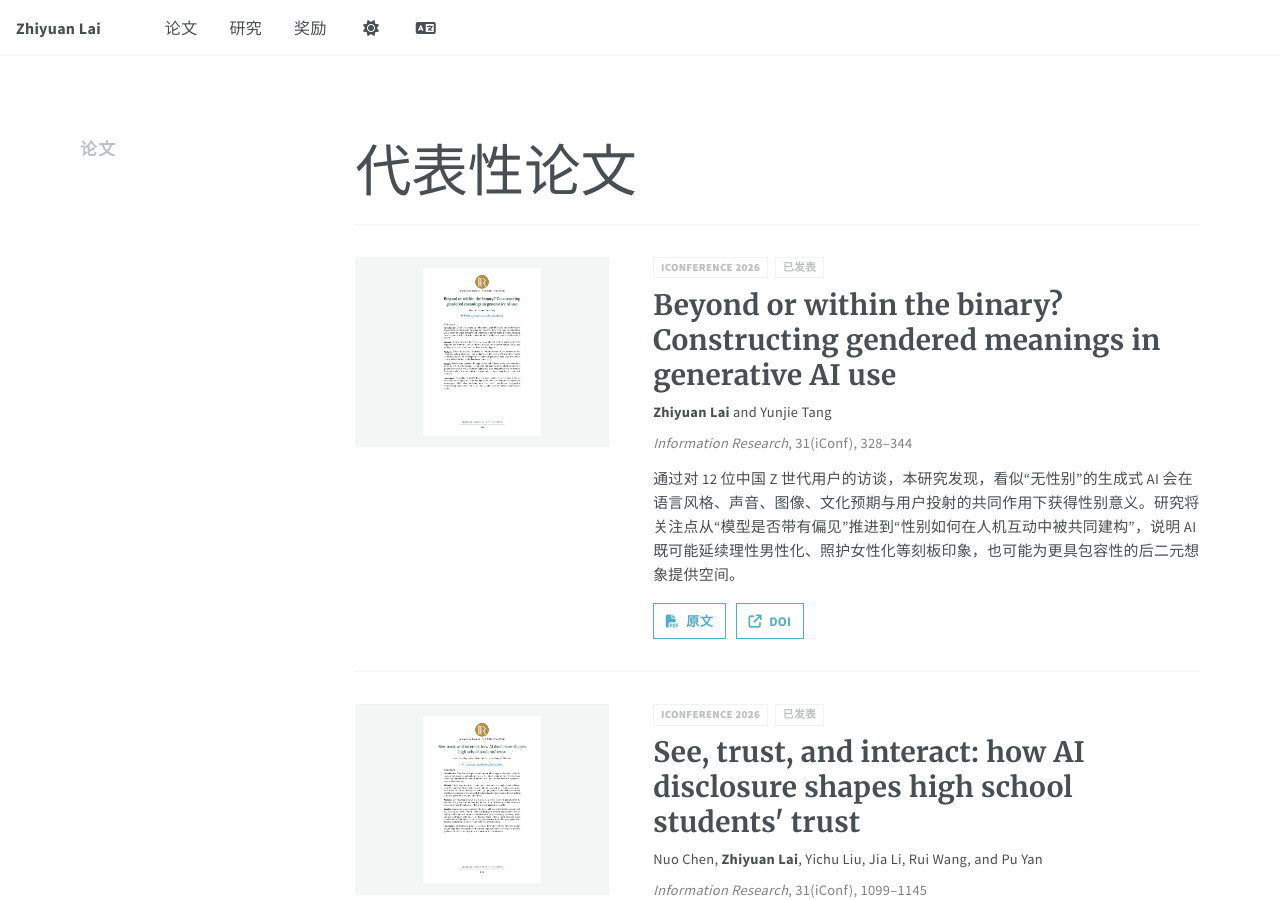
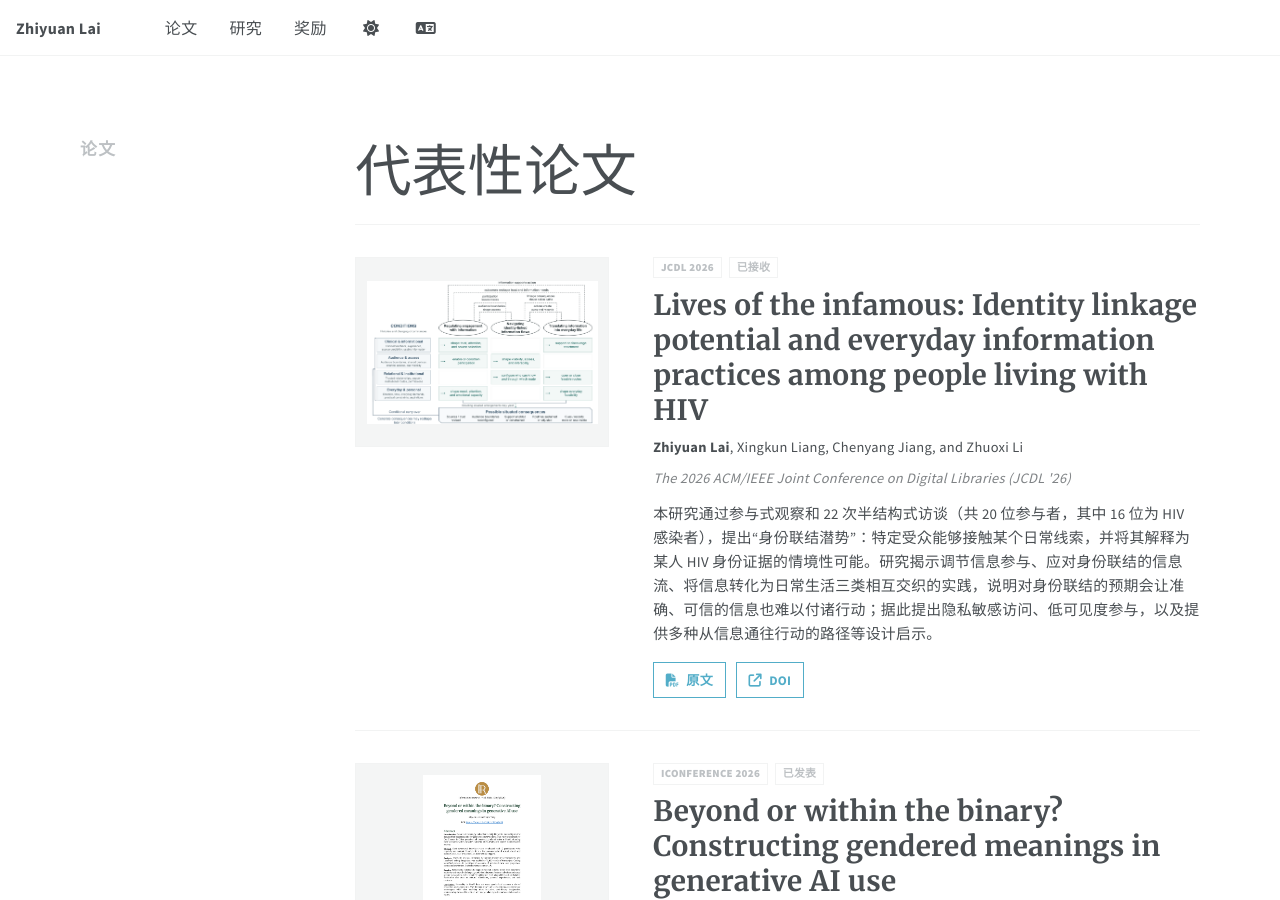
Before and after one commit to itsleol/itsleol.github.io, a Jekyll site: the page built from _pages/about_zh.md, in a window 1280 px wide and 900 px high, scrolled down 1620 px. Built offline with Jekyll 4.4.1, drawn with Linux system fonts in a browser that asks for light colours; some web fonts are replaced; a script that is not in the unit is left out; some of the changed text lies outside the part shown.

Commit message:
Add JCDL paper and update awards

```diff
--- a/_pages/about_zh.md
+++ b/_pages/about_zh.md
@@ -70,6 +70,23 @@ redirect_from:
     <h2>代表性论文</h2>
 
     <article class="publication-item">
+      <a class="publication-item__media" href="/files/jcdl26-39.pdf" aria-label="阅读 Lives of the Infamous 论文 PDF">
+        <img src="/images/publications/practice-interweaving.png" alt="身份联结潜势下三类相互交织的信息实践机制图">
+      </a>
+      <div class="publication-item__body">
+        <p class="publication-item__status"><span>JCDL 2026</span><span>已接收</span></p>
+        <h3>Lives of the infamous: Identity linkage potential and everyday information practices among people living with HIV</h3>
+        <p class="publication-item__authors"><strong>Zhiyuan Lai</strong>, Xingkun Liang, Chenyang Jiang, and Zhuoxi Li</p>
+        <p class="publication-item__venue"><em>The 2026 ACM/IEEE Joint Conference on Digital Libraries (JCDL '26)</em></p>
+        <p class="publication-item__summary">本研究通过参与式观察和 22 次半结构式访谈（共 20 位参与者，其中 16 位为 HIV 感染者），提出“身份联结潜势”：特定受众能够接触某个日常线索，并将其解释为某人 HIV 身份证据的情境性可能。研究揭示调节信息参与、应对身份联结的信息流、将信息转化为日常生活三类相互交织的实践，说明对身份联结的预期会让准确、可信的信息也难以付诸行动；据此提出隐私敏感访问、低可见度参与，以及提供多种从信息通往行动的路径等设计启示。</p>
+        <div class="publication-item__links">
+          <a class="publication-link" href="/files/jcdl26-39.pdf"><i class="fas fa-file-pdf" aria-hidden="true"></i> 原文</a>
+          <a class="publication-link" href="https://doi.org/10.1145/3805696.3846047"><i class="fas fa-arrow-up-right-from-square" aria-hidden="true"></i> DOI</a>
+        </div>
+      </div>
+    </article>
+
+    <article class="publication-item">
       <a class="publication-item__media" href="/files/beyond-gendered-meanings-genai.pdf" aria-label="阅读 Beyond or within the binary 论文 PDF">
         <img src="/images/publications/beyond-gendered-meanings-genai.png" alt="Beyond or within the binary 论文首页">
       </a>
@@ -106,10 +123,6 @@ redirect_from:
     <div class="home-manuscript">
       <p class="home-manuscript__status">在审论文</p>
       <p>Tang, Y., & <strong>Lai, Z.</strong> (Under Review). “Empowering LGBTQIA+ Identity Formation in China Through LLM-based Chatbots.” <em>Journal of Information Science</em>.</p>
-    </div>
-    <div class="home-manuscript">
-      <p class="home-manuscript__status">论文 · 已接收</p>
-      <p><strong>Lai, Z.</strong>, Liang, X., Jiang, C., & Li, Z. “Lives of the infamous: Identity linkage potential and everyday information practices among people living with HIV.” <em>ACM/IEEE-CS Joint Conference on Digital Libraries (JCDL) 2026</em>, Accepted.</p>
     </div>
   </div>
 </section>
@@ -162,12 +175,11 @@ redirect_from:
   <div class="home-section__content">
     <h2>荣誉与奖励</h2>
     <div class="home-awards" role="list">
-      <div class="home-award" role="listitem"><span>2025–2026</span><strong>北京大学第 34 届挑战杯三等奖</strong></div>
-      <div class="home-award" role="listitem"><span>2024–2025</span><strong>北京大学三好学生</strong></div>
-      <div class="home-award" role="listitem"><span>2024–2025</span><strong>国家励志奖学金</strong></div>
-      <div class="home-award" role="listitem"><span>2024–2025</span><strong>北京大学二等奖学金</strong></div>
-      <div class="home-award" role="listitem"><span>2024–2025</span><strong>北京大学第 33 届挑战杯一等奖</strong></div>
-      <div class="home-award" role="listitem"><span>2023–2024</span><strong>北京大学学习优秀奖、国家励志奖学金</strong></div>
+      <div class="home-award" role="listitem"><span>2025–2026</span><strong>国家奖学金；北京大学三好学生标兵（校级前 2%）</strong></div>
+      <div class="home-award" role="listitem"><span>2025</span><strong>北京大学第 33 届“挑战杯”学术竞赛一等奖（校级）</strong></div>
+      <div class="home-award" role="listitem"><span>2025</span><strong>北京大学本科生科研训练项目优秀项目</strong></div>
+      <div class="home-award" role="listitem"><span>2024–2025</span><strong>三好学生；国家励志奖学金；二等奖学金</strong></div>
+      <div class="home-award" role="listitem"><span>2023–2024</span><strong>学习优秀奖；国家励志奖学金</strong></div>
     </div>
   </div>
 </section>
```
Also changed, not shown: _pages/about.md (+22 -10 lines), images/publications/practice-interweaving.png (added), 1 other file.
